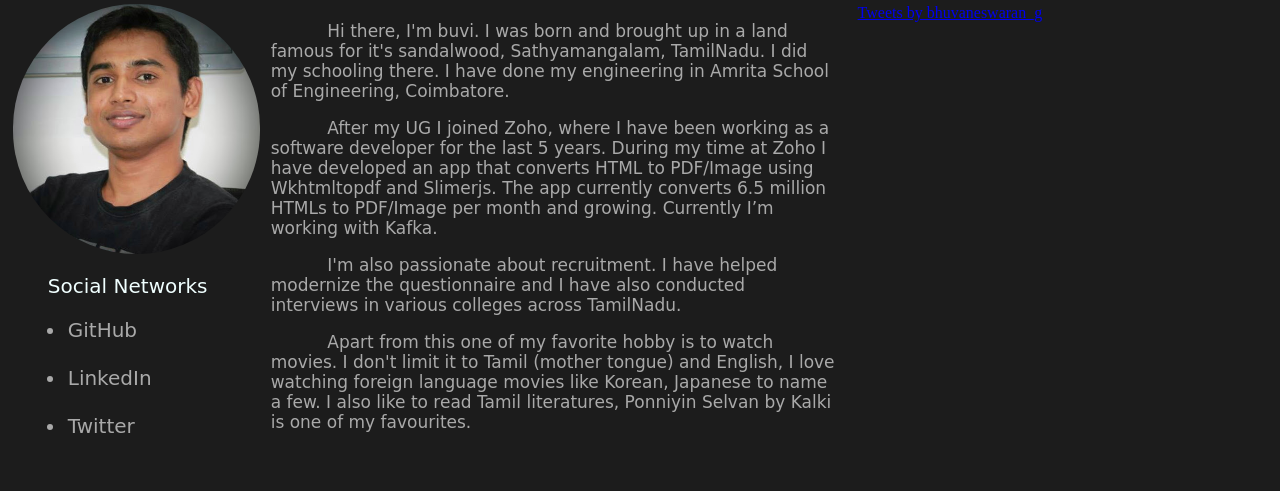
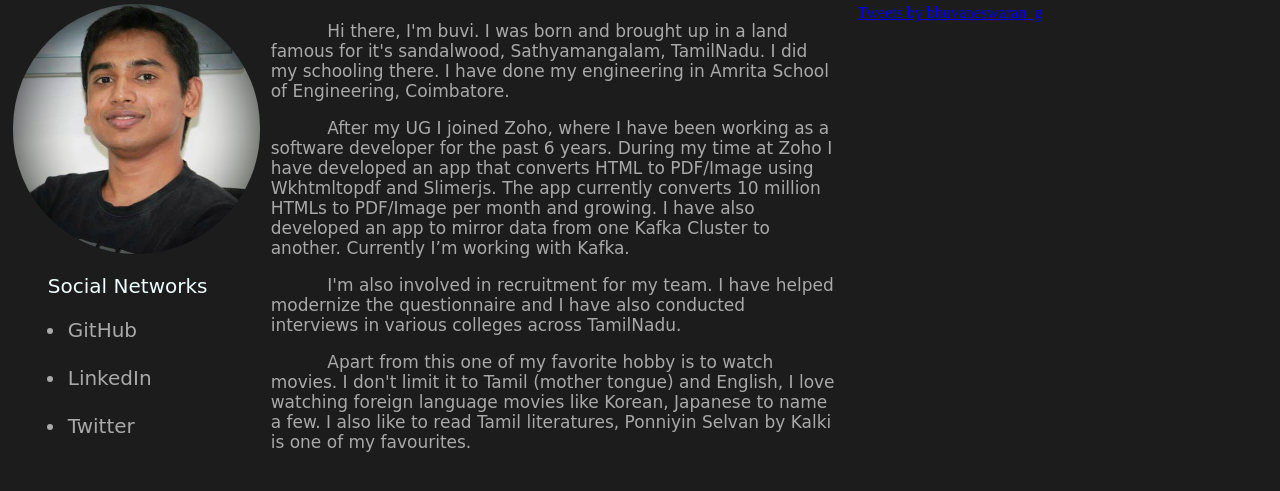
Before and after one commit to navbhu/navbhu.github.io, a plain HTML site: page index.html in a window 1280 px wide. Shown: the part 109-600 px from the top of the page. Drawn offline with Linux system fonts and the light colour scheme.

Commit message:
Update index.html

```diff
--- a/index.html
+++ b/index.html
@@ -74,10 +74,10 @@ p:first-letter {
 			<div style="width:68%; margin-right:1%; float:left; font-size: 17px; font-family: cursive; color: darkgrey;">
 				<p>Hi there, I'm buvi. I was born and brought up in a land famous for it's sandalwood, Sathyamangalam, TamilNadu. I did my schooling there. I have done my engineering in Amrita School of Engineering, Coimbatore.
 				</p>
-				<p>After my UG I joined Zoho, where I have been working as a software developer for the last 5 years. During my time at Zoho I have developed an app that converts HTML to PDF/Image using Wkhtmltopdf and Slimerjs. The app currently converts 6.5 million HTMLs to PDF/Image per month and growing. Currently I’m working with Kafka.
+				<p>After my UG I joined Zoho, where I have been working as a software developer for the past 6 years. During my time at Zoho I have developed an app that converts HTML to PDF/Image using Wkhtmltopdf and Slimerjs. The app currently converts 10 million HTMLs to PDF/Image per month and growing. I have also developed an app to mirror data from one Kafka Cluster to another. Currently I’m working with Kafka.
 				</p>
 
-				<p>I'm also passionate about recruitment. I have helped modernize the questionnaire and I have also conducted interviews in various colleges across TamilNadu.
+				<p>I'm also involved in recruitment for my team. I have helped modernize the questionnaire and I have also conducted interviews in various colleges across TamilNadu.
 				</p>
 
 				<p>Apart from this one of my favorite hobby is to watch movies. I don't limit it to Tamil (mother tongue) and English, I love watching foreign language movies like Korean, Japanese to name a few. I also like to read Tamil literatures, Ponniyin Selvan by Kalki is one of my favourites.
```
